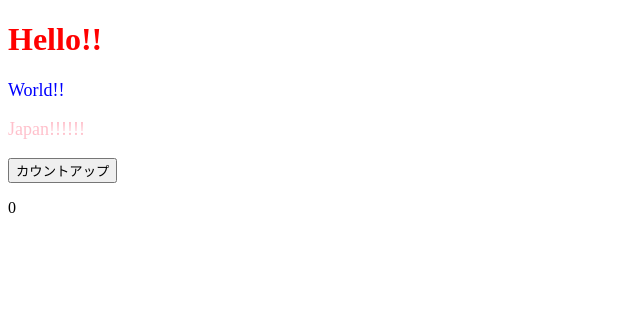
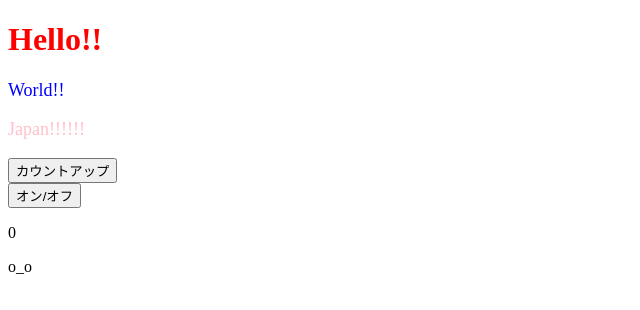
Before and after one commit to Hiratto/udemy-react-practice101, a React (Create React App) app: page / in a window 1280 px wide. Shown: the top 310 px of the page, without its empty margins (0-640 px from the left). Built offline with nearby package versions, Linux system fonts and the light colour scheme.

Commit message:
3の倍数の時だけ顔文字 ＞再レンダリングされるメカニズム ＞副作用としてToo many re-rendersのエラー回避方法

```diff
--- a/src/App.jsx
+++ b/src/App.jsx
@@ -2,10 +2,21 @@ import React, { useState } from "react";
 import ColorfulMessage from "./components/ColorfulMessage";
 
 const App = () => {
+  const [num, setNum] = useState(0);
+  const [faceShowFrag, setFaceShowFrag] = useState(true);
   const onClickCountUp = () => {
     setNum(num + 1);
   };
-  const [num, setNum] = useState(0);
+  const onClickSwitchShowFrag = () => {
+    setFaceShowFrag(!faceShowFrag);
+  };
+
+  if (num % 3 === 0) {
+    faceShowFrag || setFaceShowFrag(true);
+  } else {
+    faceShowFrag && setFaceShowFrag(false);
+  }
+
   return (
     <>
       {/* 外側の{}はJS、内側はオブジェクトとして */}
@@ -14,7 +25,10 @@ const App = () => {
       <ColorfulMessage color="blue">World!!</ColorfulMessage>
       <ColorfulMessage color="pink">Japan!!!!!!</ColorfulMessage>
       <button onClick={onClickCountUp}>カウントアップ</button>
+      <br />
+      <button onClick={onClickSwitchShowFrag}>オン/オフ</button>
       <p>{num}</p>
+      {faceShowFrag && <p>o_o</p>}
     </>
   );
 };
```
